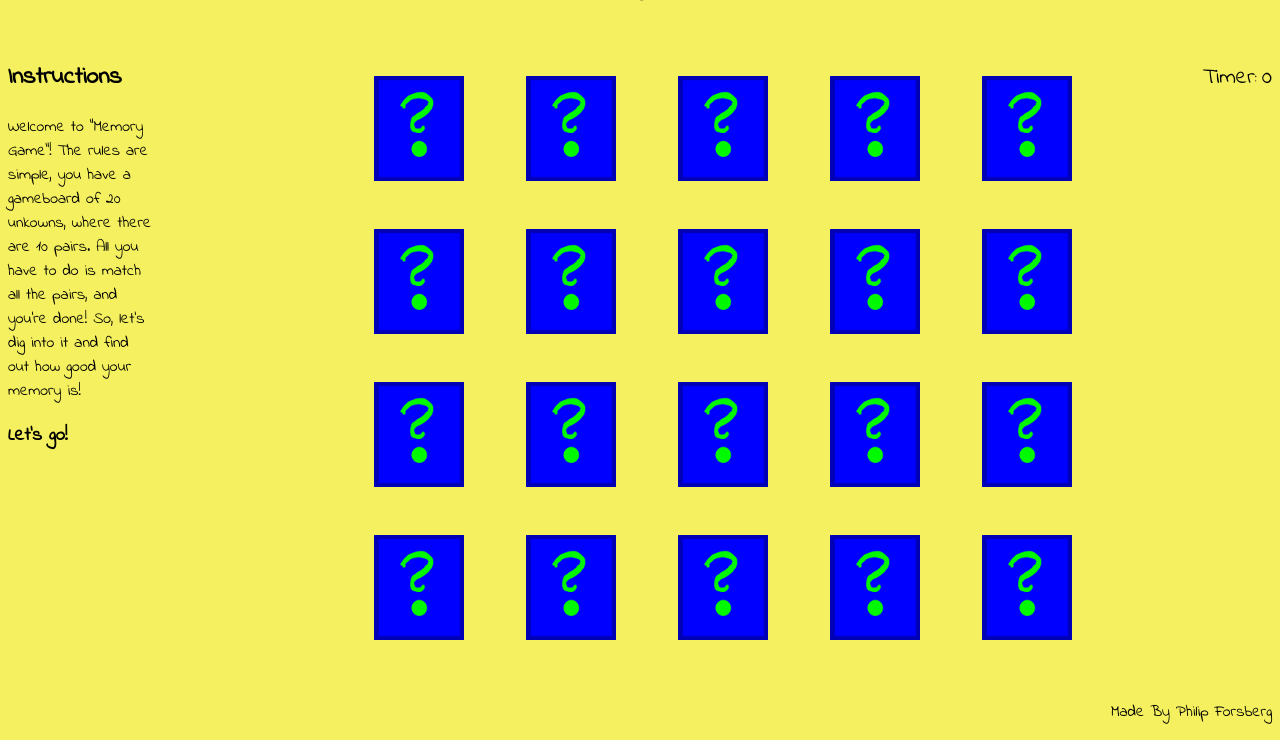
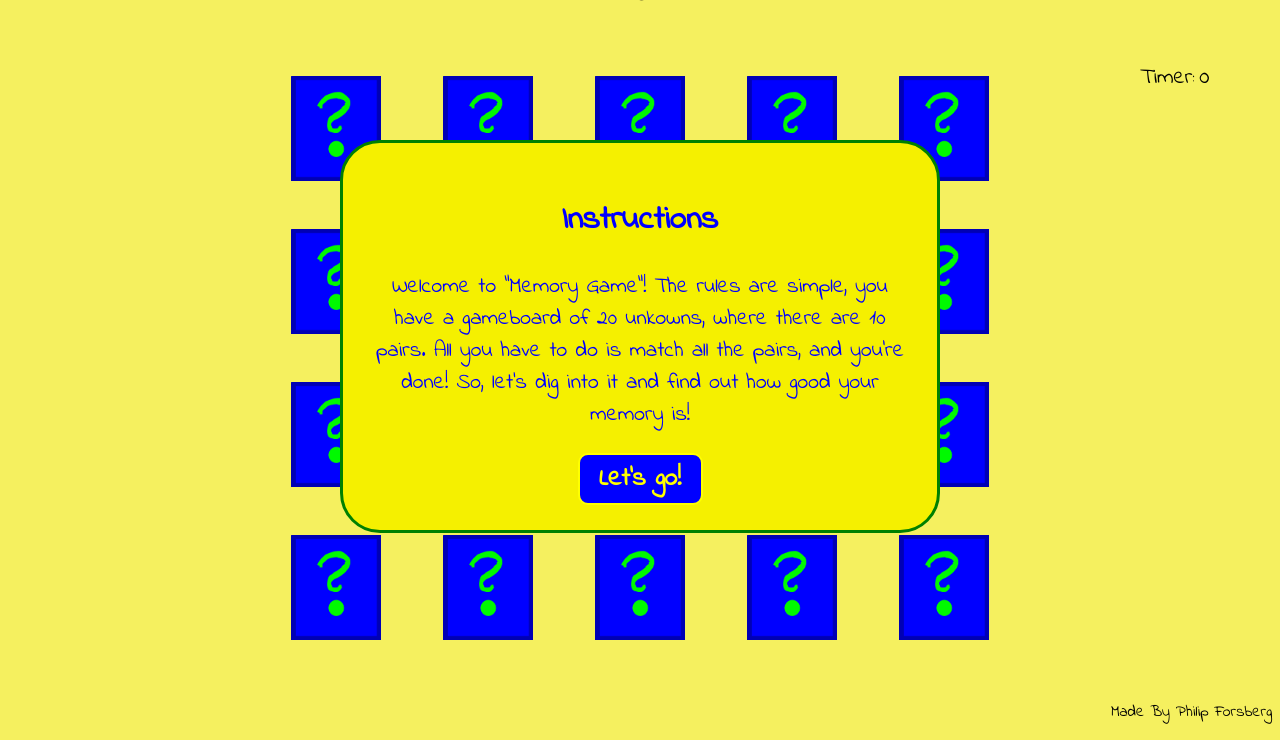
Before and after one commit to philipforsberg/wdi-first-project, a PHP site: page / in a window 1280 px wide. Shown: the part 127-867 px from the top of the page. Run offline with PHP 8.4, Linux system fonts and the light colour scheme; some libraries are stand-ins or nearby versions.

Commit message:
instructions now popup on load

```diff
--- a/css/style.css
+++ b/css/style.css
@@ -16,6 +16,21 @@ main {
   display: flex;
   justify-content: center;
 }
+
+.instructions {
+  position: absolute;
+  margin: 100px auto 0 auto;
+  width: 600px;
+  border: 3px solid green;
+  border-radius: 40px;
+  padding: 25px;
+  text-align: center;
+  background: rgba(245, 240, 0, 1);
+  z-index: 1000;
+  color: blue;
+  font-size: 22px;
+}
+
 ul {
   display: flex;
   width: 800px;
@@ -23,8 +38,9 @@ ul {
   justify-content: space-around;
   flex-direction: row;
   list-style-type: none;
-  margin-right: 100px;
+  margin-right: 120px;
   margin-left: 150px;
+  position: sticky;
 }
 
 li {
@@ -33,6 +49,7 @@ li {
 
 .correct {
   border: 2px solid red;
+  pointer-events: none;
 }
 
 .soundbox {
@@ -40,6 +57,19 @@ li {
   height: 105px;
 }
 
+.goaway {
+  display: none;
+}
+
+.letsgo {
+  border: 2px solid yellow;
+  border-radius: 10px;
+  width: 125px;
+  padding: 5px;
+  margin: 0 auto;
+  background: blue;
+  color: yellow;
+}
 .setnull {
   pointer-events: none;
 }
--- a/index.html
+++ b/index.html
@@ -20,7 +20,7 @@
       <div class="instructions">
         <h2>Instructions</h2>
         <p class="introtext">Welcome to "Memory Game"! The rules are simple, you have a gameboard of 20 unkowns, where there are 10 pairs. All you have to do is match all the pairs, and you're done! So, let's dig into it and find out how good your memory is!</p>
-        <h3>Let's go!</h3>
+        <h3 class="letsgo">Let's go!</h3>
       </div>
       <div class="gameboard">
         <ul class="grid">
--- a/js/script.js
+++ b/js/script.js
@@ -8,8 +8,12 @@ $(() => {
   const $audio = $('#audio').get(0);
   const $boxes = $('.soundbox');
   const $gridList = $('ul');
+  const $gameStarter = $('.letsgo');
   let boxChosen = [];
 
+  $gameStarter.on('click', function() {
+    $('.instructions').addClass('goaway');
+  });
 
   $gridList.each(function(){
     const $ul = $(this);
```
